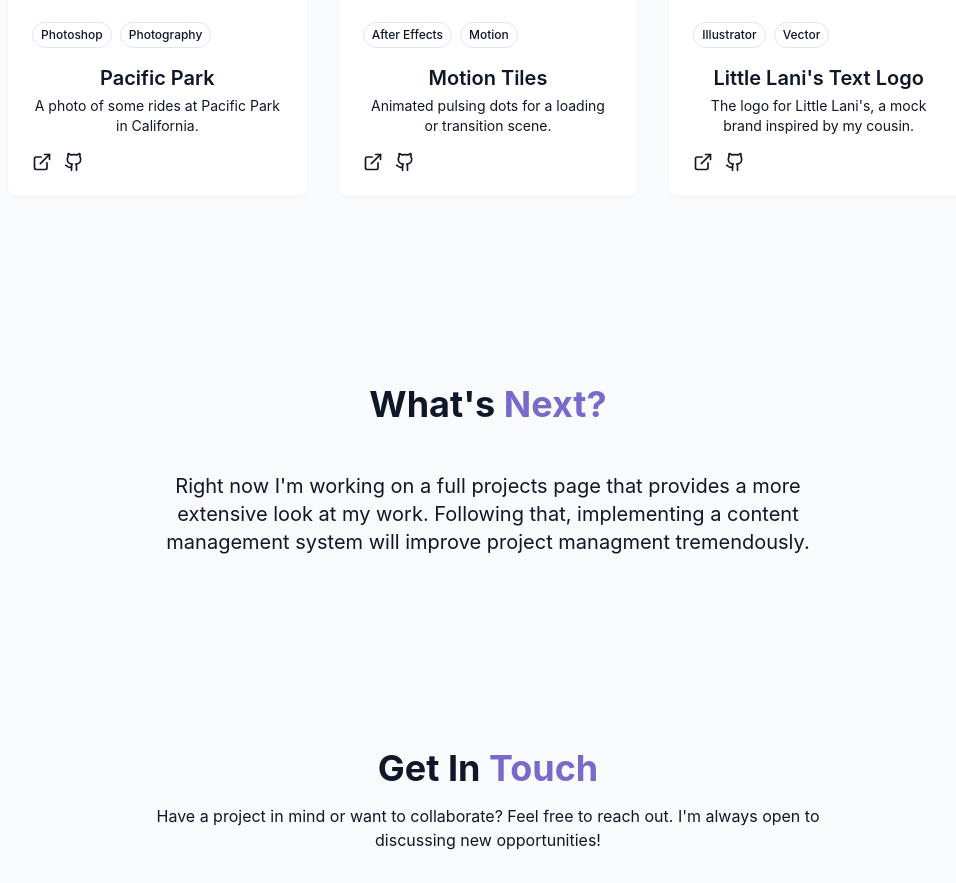
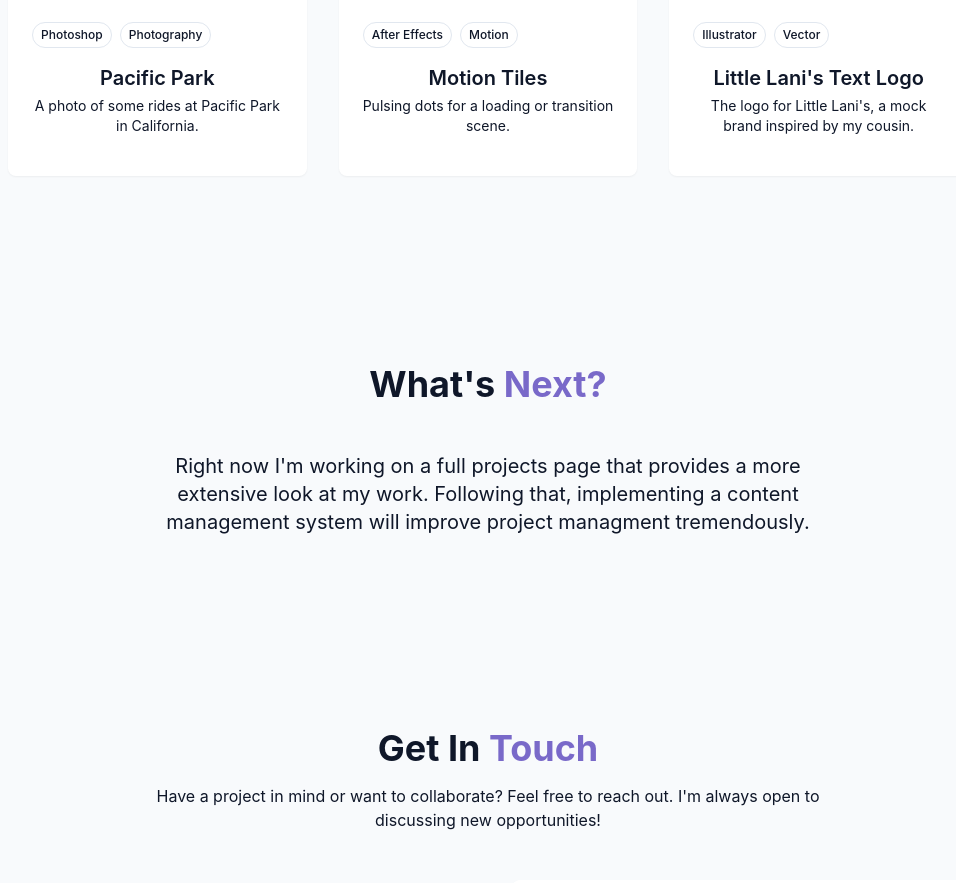
Before and after one commit to zdward00/the-lab-portfolio, a React (Vite) app: page / in a window 1280 px wide. Shown: the part 3128-4011 px from the top of the page, without its empty margins (152-1108 px from the left). Built offline with nearby package versions, Linux system fonts and the light colour scheme.

Commit message:
removed github and external links for featured projects

```diff
--- a/src/components/Projects.jsx
+++ b/src/components/Projects.jsx
@@ -15,7 +15,7 @@ const projects =[
     {
         id: 2,
         title: "Motion Tiles",
-        description: "Animated pulsing dots for a loading or transition scene.",
+        description: "Pulsing dots for a loading or transition scene.",
         image: "projects/motiontiles.mp4",
         tags: ["After Effects", "Motion"],
         demoUrl: "#",
@@ -67,16 +67,6 @@ export const Projects = () => {
 
                                 <h3 className="text-xl font-semibold mb-1"> {project.title} </h3>
                                 <p className="text-muted-foreground text-sm mb-4">{project.description}</p>
-                                <div className="flex justify-between items-center">
-                                    <div className="flex space-x-3">
-                                        <a href={project.demoUrl}
-                                        target="_blank" //link to site
-                                        className="text-foreground/8- hover:text-primary transition-colors duration-300"> <ExternalLink size={20}/> </a>
-                                        <a href={project.githubUrlUrl}
-                                        target="_blank" //link to github
-                                        className="text-foreground/8- hover:text-primary transition-colors duration-300"> <Github size={20}/> </a>
-                                    </div>
-                                </div>
                             </div>
                         </div>
                     ))}
```
